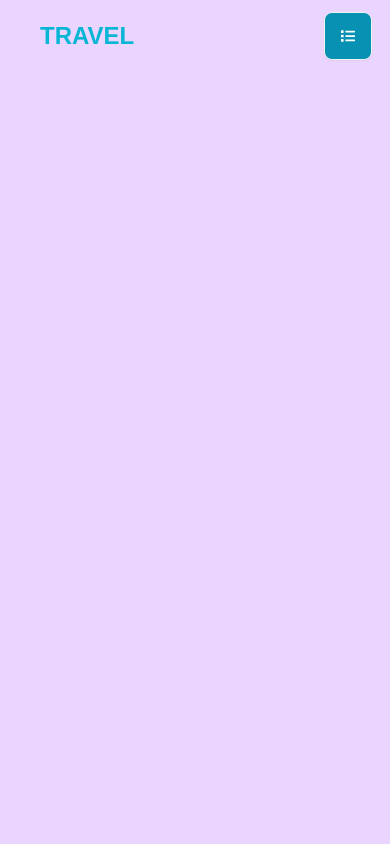
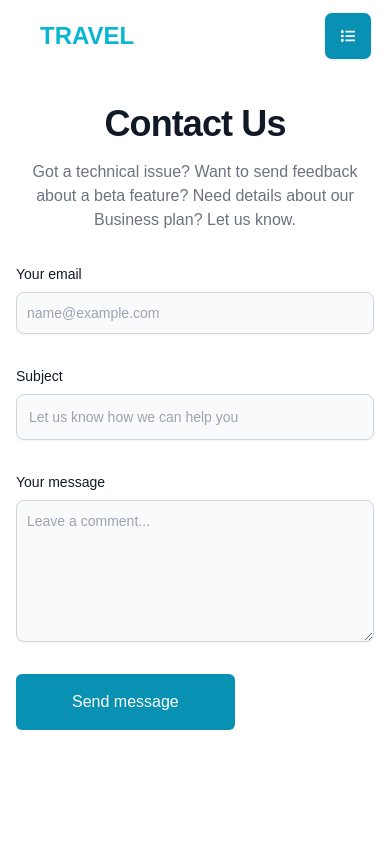
Before and after one commit to lamiaBenjaa/Travel, a React (Vite) app: page /Ticket in a window 390 px wide. Shown: the top 844 px of the page. Built offline with nearby package versions, Linux system fonts and the light colour scheme.

Commit message:
add contct page with responsive design

```diff
--- a/src/components/Header.jsx
+++ b/src/components/Header.jsx
@@ -31,6 +31,16 @@
               Home
             </Link>
             <Link
+              to="/About"
+              className={`${
+                location.pathname == "/About"
+                  ? "text-gray-900"
+                  : "hover:text-gray-400 focus:text-gray-900"
+              }`}
+            >
+              About Us
+            </Link>
+            <Link
               to="/Ticket"
               className={`${
                 location.pathname == "/Ticket"
@@ -38,7 +48,7 @@
                   : "hover:text-gray-400 focus:text-gray-900"
               }`}
             >
-              Ticket
+              Contact
             </Link>
             <Link
               to="/Explore"
@@ -50,16 +60,7 @@
             >
               Explore
             </Link>
-            <Link
-              to="/About"
-              className={`${
-                location.pathname == "/About"
-                  ? "text-gray-900"
-                  : "hover:text-gray-400 focus:text-gray-900"
-              }`}
-            >
-              About Us
-            </Link>
+
           </div>
           <div className="w-3/12   font-semibold hidden lg:flex space-x-1 items-center justify-center gap-1 ">
             <label className="swap swap-rotate">
--- a/src/pages/Explore.jsx
+++ b/src/pages/Explore.jsx
@@ -1,4 +1,3 @@
-import React from 'react'
 import Header from '../components/Header'
 import {motion} from 'framer-motion'
 
@@ -19,8 +18,9 @@
     exit={{
       y:'100vh',
     }}
-     className='bg-orange-200 w-full h-screen'>
+     className='bg-white w-full h-screen'>
      <Header/>
+
     </motion.div>
   )
 }
--- a/src/pages/Ticket.jsx
+++ b/src/pages/Ticket.jsx
@@ -19,8 +19,30 @@
     exit={{
       y:'100vh',
     }}
-     className='bg-purple-200 w-full h-screen'>
+     className='bg-white w-full min-h-screen'>
       <Header/>
+
+     <section className="bg-white mb-20">
+  <div className="py-8 lg:py-16 px-4 mx-auto max-w-screen-md">
+      <h2 className="mb-4 text-4xl tracking-tight font-extrabold text-center text-gray-900 ">Contact Us</h2>
+      <p className="mb-8 lg:mb-16 font-light text-center text-gray-500  sm:text-xl">Got a technical issue? Want to send feedback about a beta feature? Need details about our Business plan? Let us know.</p>
+      <form action="#" className="space-y-8">
+          <div>
+              <label htmlFor="email" className="block mb-2 text-sm font-medium text-gray-900 ">Your email</label>
+              <input type="email" id="email" className="shadow-sm bg-gray-50 border border-gray-300 text-gray-900 text-sm rounded-lg focus:ring-primary-500 focus:border-primary-500 block w-full p-2.5 dark:bg-gray-700 dark:border-gray-600 dark:placeholder-gray-400 dark:text-white dark:focus:ring-primary-500 dark:focus:border-primary-500 dark:shadow-sm-light" placeholder="name@example.com" required />
+          </div>
+          <div>
+              <label htmlFor="subject" className="block mb-2 text-sm font-medium text-gray-900 ">Subject</label>
+              <input type="text" id="subject" className="block p-3 w-full text-sm text-gray-900 bg-gray-50 rounded-lg border border-gray-300 shadow-sm focus:ring-primary-500 focus:border-primary-500 dark:bg-gray-700 dark:border-gray-600 dark:placeholder-gray-400 dark:text-white dark:focus:ring-primary-500 dark:focus:border-primary-500 dark:shadow-sm-light" placeholder="Let us know how we can help you" required />
+          </div>
+          <div className="sm:col-span-2">
+              <label htmlFor="message" className="block mb-2 text-sm font-medium text-gray-900 ">Your message</label>
+              <textarea id="message" rows="6" className="block p-2.5 w-full text-sm text-gray-900 bg-gray-50 rounded-lg shadow-sm border border-gray-300 focus:ring-primary-500 focus:border-primary-500 dark:bg-gray-700 dark:border-gray-600 dark:placeholder-gray-400 dark:text-white dark:focus:ring-primary-500 dark:focus:border-primary-500" placeholder="Leave a comment..."></textarea>
+          </div>
+          <button type="submit" className="px-14 rounded-md text-white hover:bg-cyan-700 bg-cyan-600 py-4">Send message</button>
+      </form>
+  </div>
+</section>
     </motion.div>
   )
 }
```
